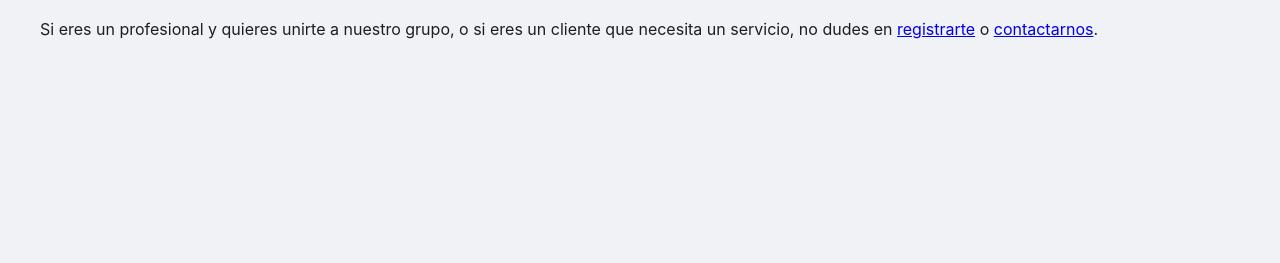
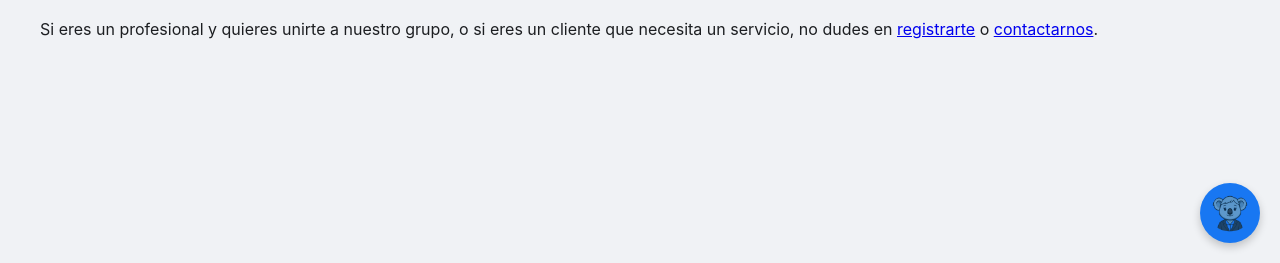
Before and after one commit to infogrupokoal-ship-it/Gestionkoal, a Flask app: page /about/ in a window 1280 px wide. Shown: the part 537-800 px from the top of the page. Run offline with Flask 3, Linux system fonts and the light colour scheme; the visitor is signed in with stand-in values (Sample User, id 1); data that the repository does not hold is empty; some libraries are stand-ins or nearby versions.

Commit message:
feat(ui, i18n): Implement floating AI button and translate feedback messages

```diff
--- a/static/style.css
+++ b/static/style.css
@@ -256,3 +256,30 @@ tbody tr:hover { background-color: #f7f8fa; }
     border-radius: 10px;
     transition: width 0.5s ease-in-out;
 }
+
+/* Floating AI Button */
+.floating-ai-button {
+    position: fixed;
+    bottom: 20px;
+    right: 20px;
+    width: 60px;
+    height: 60px;
+    background-color: #1877f2;
+    border-radius: 50%;
+    display: flex;
+    justify-content: center;
+    align-items: center;
+    box-shadow: 0 4px 8px rgba(0, 0, 0, 0.2);
+    z-index: 1000;
+    transition: background-color 0.3s;
+}
+
+.floating-ai-button:hover {
+    background-color: #0e62da;
+}
+
+.floating-ai-button img {
+    width: 40px;
+    height: 40px;
+    border-radius: 50%;
+}
--- a/templates/base.html
+++ b/templates/base.html
@@ -71,6 +71,12 @@
         {% block content %}{% endblock %}
     </main>
 
+    {% if current_user.is_authenticated %}
+    <a href="{{ url_for('ai_chat.chat_interface') }}" class="floating-ai-button" title="Asistente IA">
+        <img src="{{ url_for('static', filename='imagenes/avatares/koale.png') }}" alt="AI Assistant">
+    </a>
+    {% endif %}
+
     {% block scripts %}{% endblock %}
     <script>
         document.addEventListener('DOMContentLoaded', function() {
```
Also changed, not shown: backend/feedback.py (+4 -4 lines).
